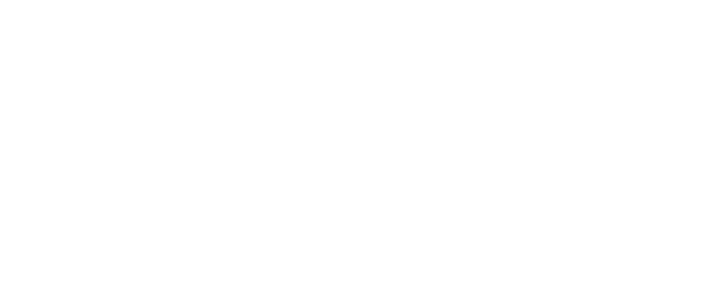
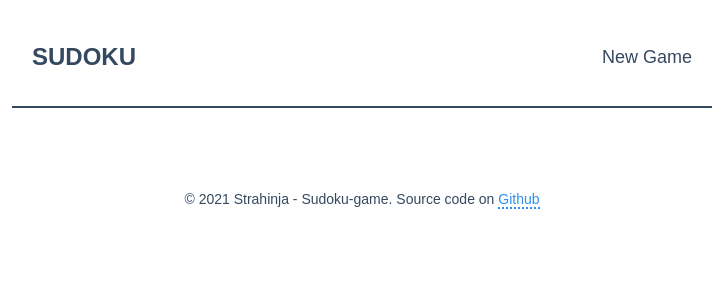
Before and after one commit to StrahinjaRistic/sudoku, a React (Create React App) app: page / in a window 1280 px wide. Shown: the top 300 px of the page, without its empty margins (278-1001 px from the left). Built offline with nearby package versions, Linux system fonts and the light colour scheme.

Commit message:
header/footer

```diff
--- /dev/null
+++ b/jsconfig.json
@@ -0,0 +1,6 @@
+{
+  "compilerOptions": {
+    "baseUrl": "./src"
+  },
+  "include": ["src"]
+}
--- a/package.json
+++ b/package.json
@@ -9,6 +9,7 @@
     "react": "^17.0.2",
     "react-dom": "^17.0.2",
     "react-scripts": "4.0.3",
+    "styled-components": "^5.3.1",
     "web-vitals": "^1.1.2"
   },
   "scripts": {
--- a/public/index.html
+++ b/public/index.html
@@ -1,43 +1,27 @@
 <!DOCTYPE html>
 <html lang="en">
   <head>
+    <title>Sudoku - game</title>
+    <link rel="shortcut icon" href="/Apps-Sudoku-icon.png" />
     <meta charset="utf-8" />
-    <link rel="icon" href="%PUBLIC_URL%/favicon.ico" />
     <meta name="viewport" content="width=device-width, initial-scale=1" />
     <meta name="theme-color" content="#000000" />
+    <meta name="description" content="Sudoku game created with React app" />
+    <meta property="og:locale" content="en_US" />
+    <meta property="og:type" content="website" />
+    <meta property="og:title" content="Sudoku by Strahinja" />
     <meta
-      name="description"
-      content="Web site created using create-react-app"
+      property="og:description"
+      content="Sudoku game created with React app"
     />
-    <link rel="apple-touch-icon" href="%PUBLIC_URL%/logo192.png" />
-    <!--
-      manifest.json provides metadata used when your web app is installed on a
-      user's mobile device or desktop. See https://developers.google.com/web/fundamentals/web-app-manifest/
-    -->
-    <link rel="manifest" href="%PUBLIC_URL%/manifest.json" />
-    <!--
-      Notice the use of %PUBLIC_URL% in the tags above.
-      It will be replaced with the URL of the `public` folder during the build.
-      Only files inside the `public` folder can be referenced from the HTML.
-
-      Unlike "/favicon.ico" or "favicon.ico", "%PUBLIC_URL%/favicon.ico" will
-      work correctly both with client-side routing and a non-root public URL.
-      Learn how to configure a non-root public URL by running `npm run build`.
-    -->
-    <title>React App</title>
+    <meta
+      property="og:url"
+      content="https://github.com/StrahinjaRistic/sudoku"
+    />
+    <meta property="og:site_name" content="Sudoku" />
   </head>
   <body>
     <noscript>You need to enable JavaScript to run this app.</noscript>
     <div id="root"></div>
-    <!--
-      This HTML file is a template.
-      If you open it directly in the browser, you will see an empty page.
-
-      You can add webfonts, meta tags, or analytics to this file.
-      The build step will place the bundled scripts into the <body> tag.
-
-      To begin the development, run `npm start` or `yarn start`.
-      To create a production bundle, use `npm run build` or `yarn build`.
-    -->
   </body>
 </html>
--- a/src/App.js
+++ b/src/App.js
@@ -1,5 +1,25 @@
-function App() {
-  return <div></div>;
-}
+import React from 'react';
+import Header from 'components/layout/Header';
+import Footer from 'components/layout/Footer';
+
+import styled from 'styled-components';
+import GlobalStyle from 'theme/globalStyles';
+
+const Container = styled.div`
+  max-width: 700px;
+  min-width: 270px;
+  margin: 0 auto;
+  padding: 0 10px;
+`;
+
+const App = () => {
+  return (
+    <Container>
+      <GlobalStyle />
+      <Header />
+      <Footer />
+    </Container>
+  );
+};
 
 export default App;
--- /dev/null
+++ b/src/components/layout/Footer.jsx
@@ -0,0 +1,32 @@
+import React from 'react';
+import styled from 'styled-components';
+
+const Foot_er = styled.footer`
+  color: var(--color-grey);
+  font-weight: 400;
+  margin: 80px;
+  text-align: center;
+  font-size: 14px;
+  a {
+    color: var(--color-blue);
+    text-decoration: none;
+    padding-bottom: 0px;
+    border-bottom: 2px dotted var(--color-blue);
+  }
+  a:visited {
+    color: var(--color-blue);
+  }
+`;
+
+const Footer = () => {
+  return (
+    <Foot_er>
+      <p>
+        &#169; 2021 Strahinja - Sudoku-game. Source code on{' '}
+        <a href="https://github.com/StrahinjaRistic/sudoku">Github</a>
+      </p>
+    </Foot_er>
+  );
+};
+
+export default Footer;
--- /dev/null
+++ b/src/components/layout/Header.jsx
@@ -0,0 +1,45 @@
+import React from 'react';
+import PropTypes from 'prop-types';
+
+import styled from 'styled-components';
+
+const Head = styled.header`
+  position: relative;
+  border-bottom: 2px solid var(--color-grey);
+  padding: 0 20px;
+  h1 {
+    float: left;
+    font-size: 24px;
+    font-weight: 600;
+    line-height: 2.75;
+    color: var(--color-grey);
+    -webkit-text-rendering: optimizeLegibility;
+    -moz-text-rendering: optimizeLegibility;
+    text-rendering: optimizeLegibility;
+  }
+  h2 {
+    float: right;
+    font-size: 18px;
+    font-weight: 400;
+    line-height: 2;
+    color: var(--color-grey);
+    padding-top: 16px;
+    cursor: pointer;
+  }
+  :after {
+    content: '';
+    display: block;
+    clear: both;
+  }
+`;
+
+const Header = () => {
+  return (
+    <Head>
+      <h1>SUDOKU</h1>
+      <h2>New Game</h2>
+    </Head>
+  );
+};
+
+export default Header;
--- a/src/index.js
+++ b/src/index.js
@@ -8,7 +8,3 @@ ReactDOM.render(
   </>,
   document.getElementById('root')
 );
-
-// If you want to start measuring performance in your app, pass a function
-// to log results (for example: reportWebVitals(console.log))
-// or send to an analytics endpoint. Learn more: https://bit.ly/CRA-vitals
--- /dev/null
+++ b/src/theme/globalStyles.js
@@ -0,0 +1,22 @@
+import { createGlobalStyle } from 'styled-components';
+
+const GlobalStyle = createGlobalStyle`
+  body {
+    background: var(--background-color);
+  color: var(--color-blue);
+  font-family: 'Source Sans Pro', sans-serif;
+	line-height: 1.4em;
+  font-weight: 300;
+  }
+  :root {
+  --background-color: #fff;
+  --color-blue: hsl(210, 88%, 56%);
+  --color-grey: hsl(213, 30%, 29%);
+  --color-grey-light: hsl(213, 30%, 59%);
+  --color-grey-lighter: hsl(213, 30%, 79%);
+  --color-orange: hsl(34, 26%, 89%);
+  --color-orange-dark: hsl(34, 76%, 89%);
+}
+`;
+
+export default GlobalStyle;
```
Also changed, not shown: public/Apps-Sudoku-icon.png (added), 1 other file (tests, documents, lock files or other folders).
